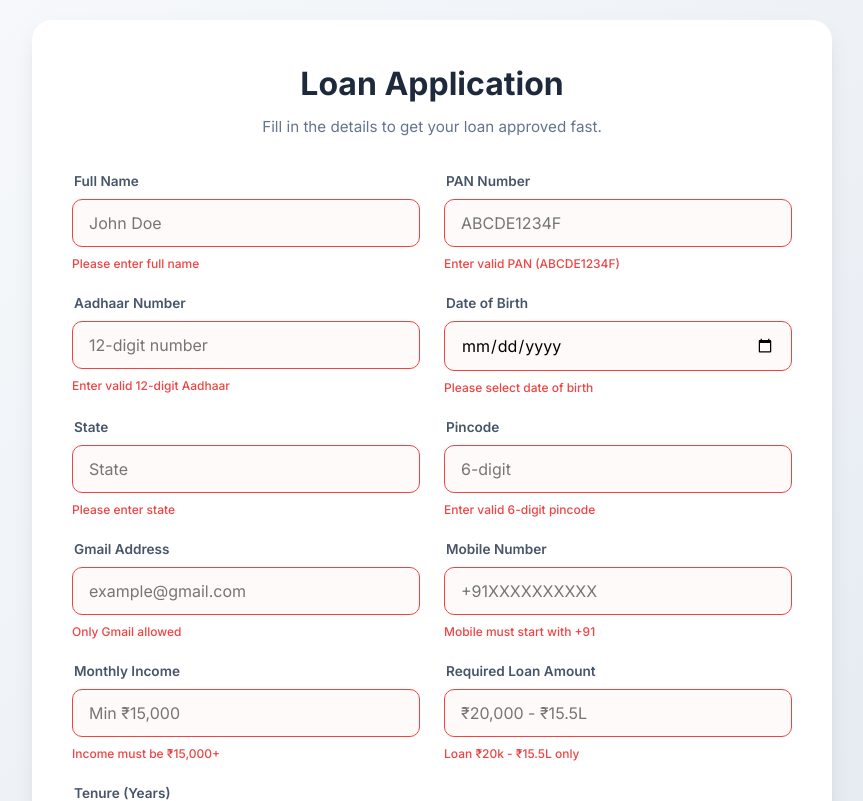
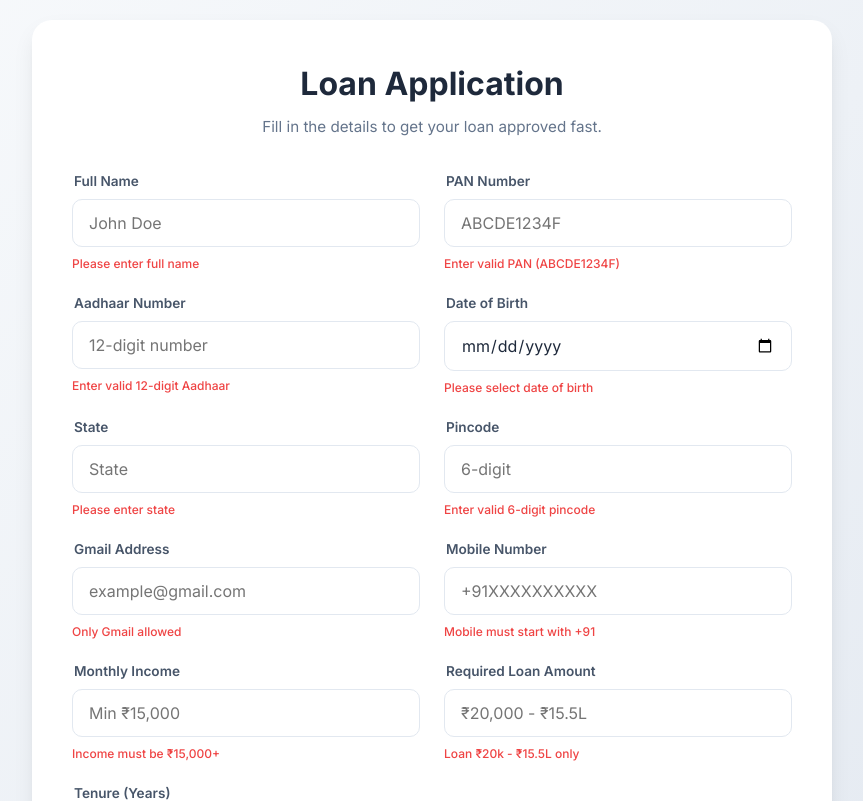
Before and after one commit to indo106/bajaj, a React (Vite) app in the folder frontend/: page /form in a window 1280 px wide. Shown: the top 801 px of the page, without its empty margins (208-1071 px from the left). Built offline with nearby package versions, Linux system fonts and the light colour scheme.

Commit message:
Fixed direct URL routing

```diff
--- a/frontend/src/components/Form.css
+++ b/frontend/src/components/Form.css
@@ -76,28 +76,37 @@
   margin-left: 2px;
 }
 
+/* Input styles fix */
 input {
   padding: 0.8rem 1rem;
   border-radius: 10px;
   border: 1.5px solid #e2e8f0;
-  font-size: 1rem;
+  font-size: 16px; /* 16px se kam hone par iPhone zoom karta hai, isliye 16px best hai */
   font-family: inherit;
   transition: all 0.2s ease;
-  background: #fcfcfd;
+  background: #ffffff !important; /* Force white background */
+  color: #1e293b !important;    /* Force dark text color so it's visible */
+  width: 100%;
+  box-sizing: border-box;       /* Padding se width kharab na ho */
 }
 
+/* Mobile par typing ke waqt visibility maintain karne ke liye */
 input:focus {
   outline: none;
   border-color: var(--primary);
   box-shadow: 0 0 0 4px rgba(37, 99, 235, 0.1);
-  background: #fff;
+  background: #ffffff !important;
+  color: #1e293b !important;
 }
 
-input.invalid {
-  border-color: var(--error);
-  background: #fffafa;
+/* Autofill fix (Jab Google chrome khud details bharta hai tab bhi white dikhta hai) */
+input:-webkit-autofill,
+input:-webkit-autofill:hover,
+input:-webkit-autofill:focus {
+  -webkit-text-fill-color: #1e293b;
+  -webkit-box-shadow: 0 0 0px 1000px white inset;
+  transition: background-color 5000s ease-in-out 0s;
 }
-
 .error-msg {
   font-size: 0.75rem;
   color: var(--error);
```
